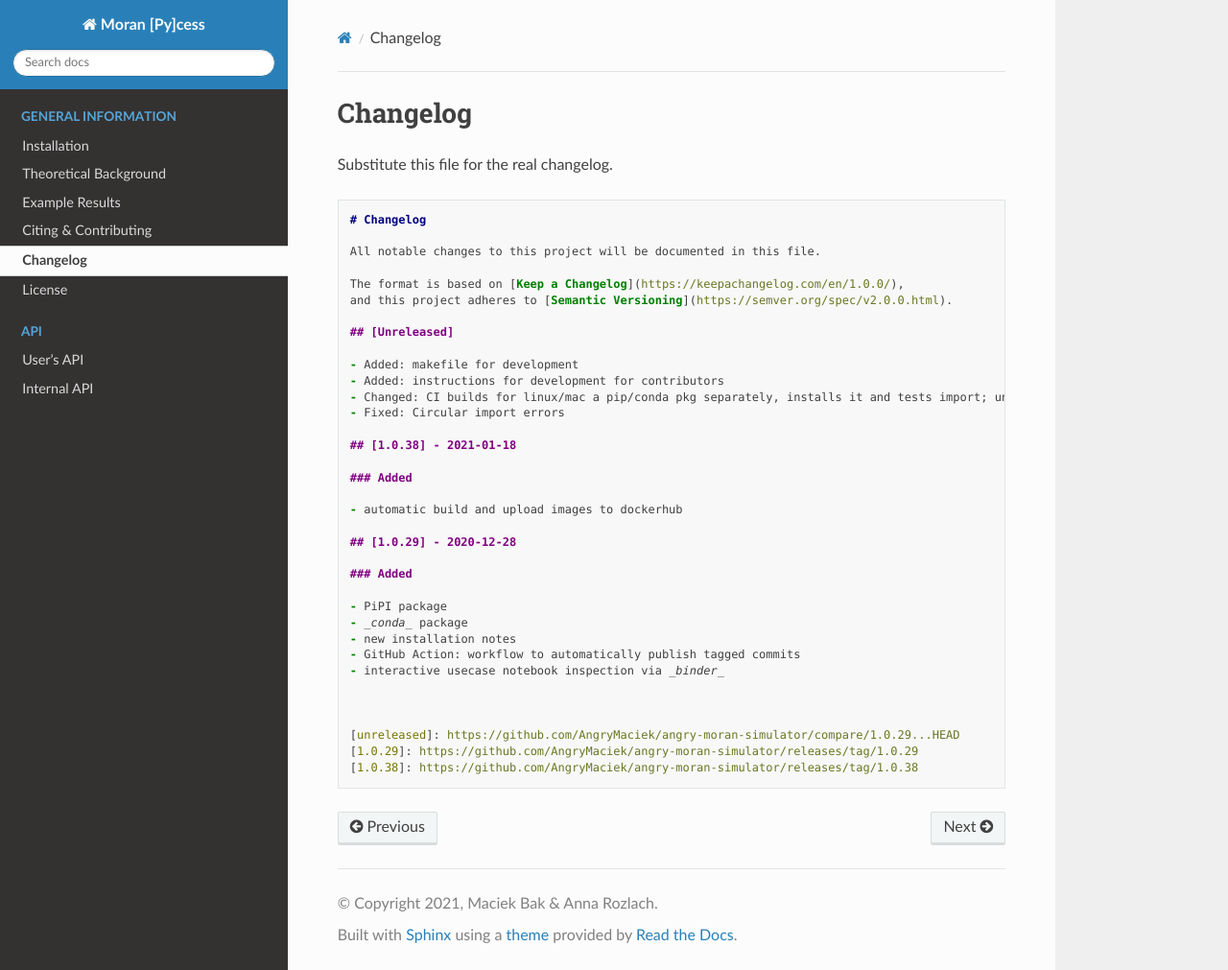
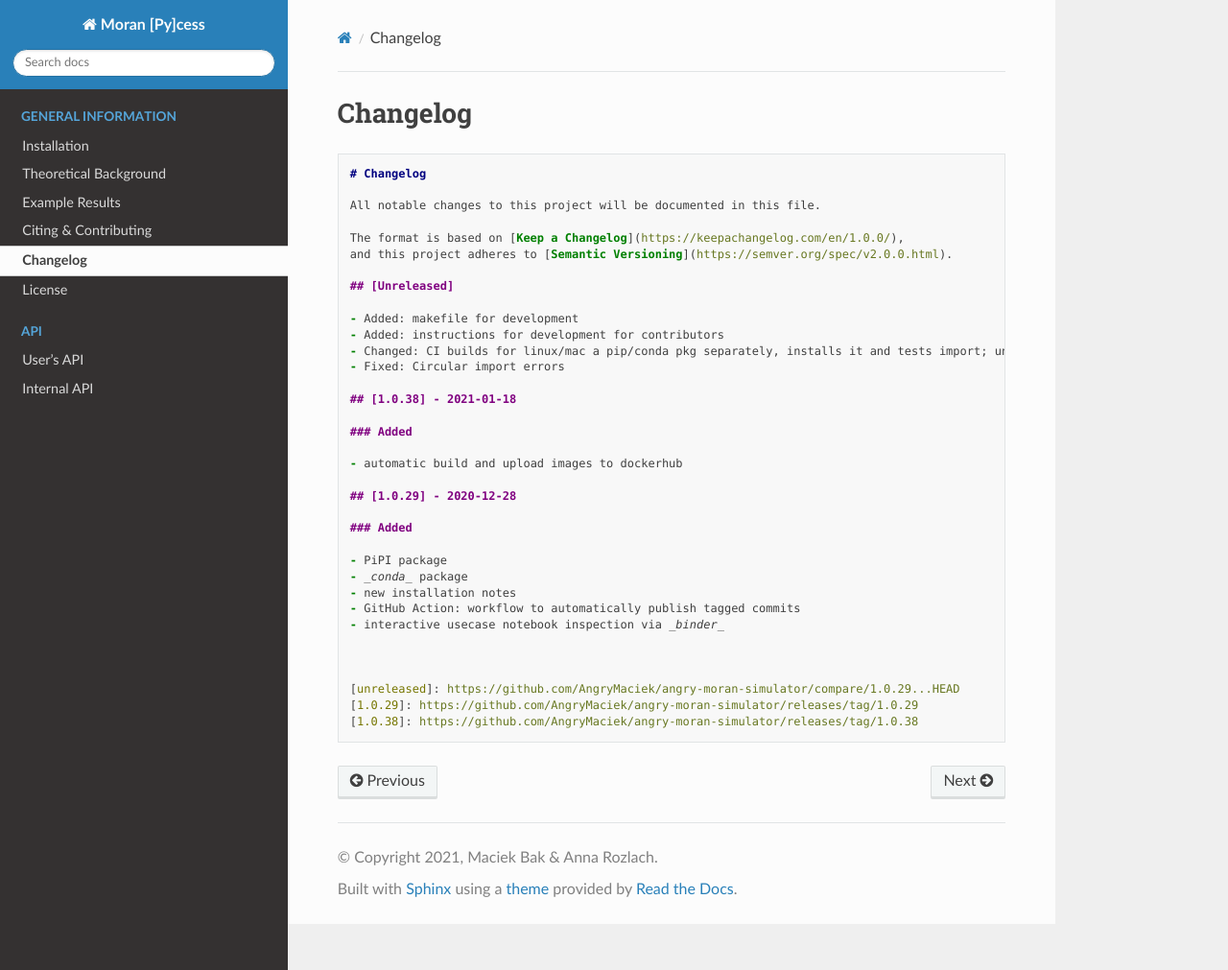
Before and after one commit to AngryMaciek/angry-moran-simulator, a Sphinx documentation site: the page built from docs/custom/changelog.rst, in a window 1280 px wide and 1011 px high. Shown: the whole window at 96% size. Built offline with Sphinx 7.4.7 and the Read the Docs theme 2.0.0, drawn with Linux system fonts in a browser that asks for light colours.

Commit message:
literalinclude

```diff
--- a/docs/custom/changelog.rst
+++ b/docs/custom/changelog.rst
@@ -2,7 +2,5 @@
 Changelog
 #########
 
-Substitute this file for the real changelog.
-
 .. literalinclude:: ../../CHANGELOG.md
    :language: md
```
